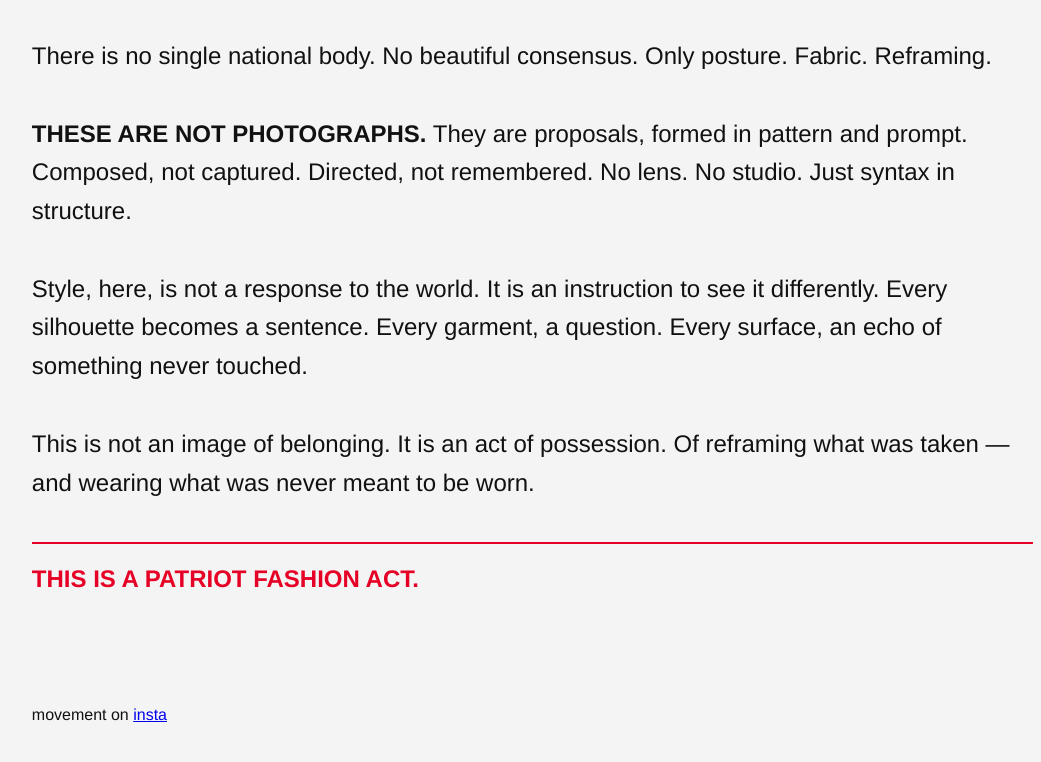
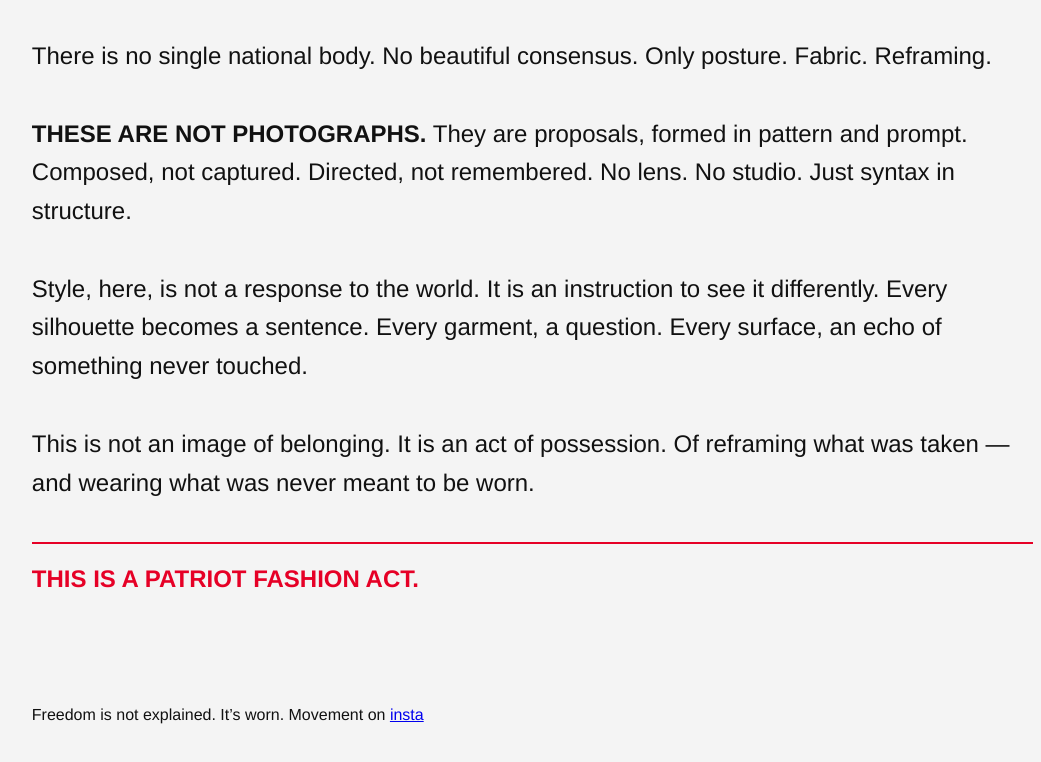
Before and after one commit to ThreadofAmerica/patriotfashionact, a plain HTML site: page index.html in a window 1280 px wide. Shown: the part 645-1407 px from the top of the page, without its empty margins (45-1086 px from the left). Drawn offline with Linux system fonts and the light colour scheme.

Commit message:
Update index.html

```diff
--- a/index.html
+++ b/index.html
@@ -86,7 +86,7 @@
       <p class="signature">This is a Patriot Fashion Act.</p>
 
     </section>
-    <p>movement on <a href="https://www.instagram.com/threadofamerica/" target="_blank">insta</a></p>
+    <p>Freedom is not explained. It’s worn. Movement on <a href="https://www.instagram.com/threadofamerica/" target="_blank">insta</a></p>
   </main>
 </body>
 </html>
```
